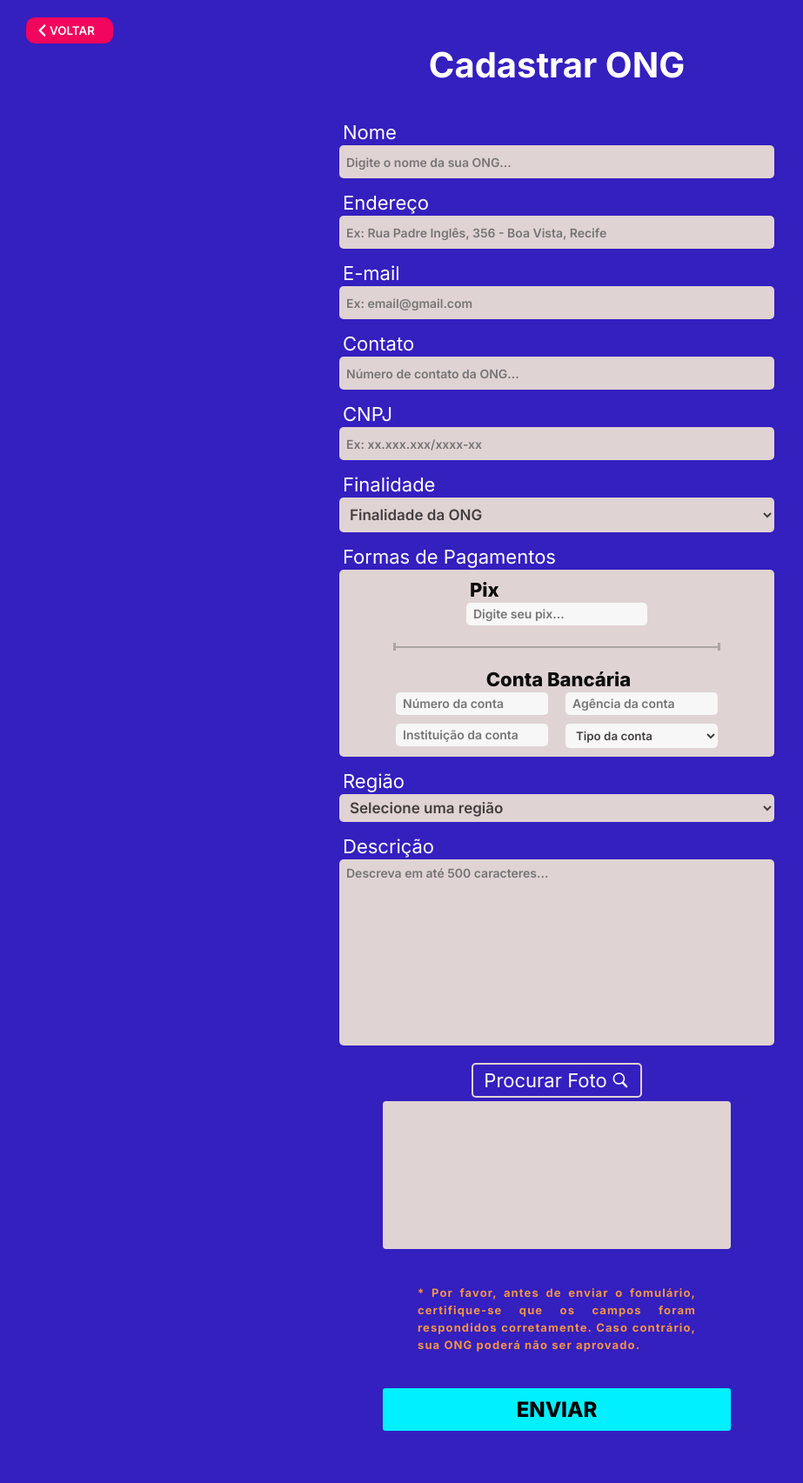
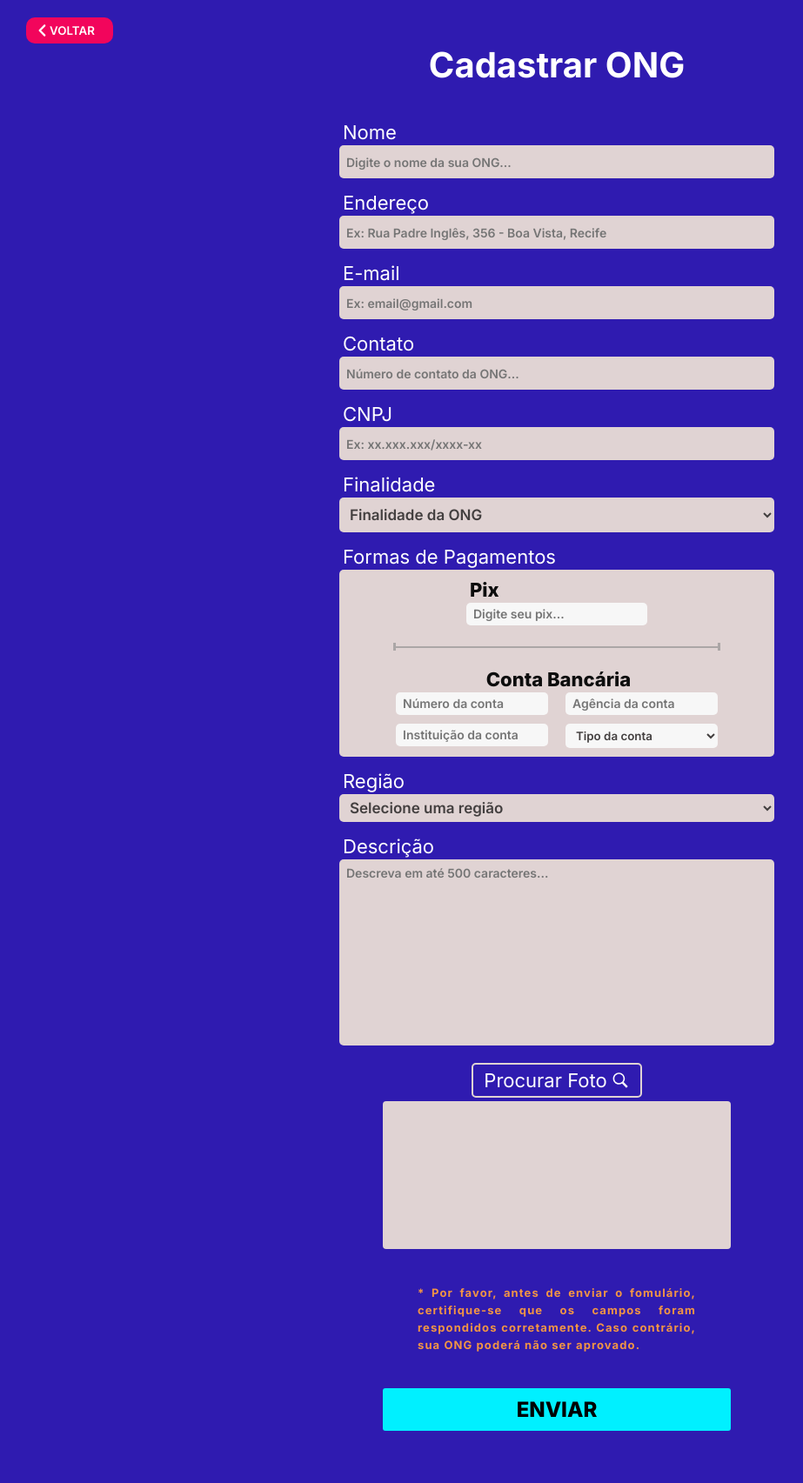
Before and after one commit to CrisGaius/doa-pe, a PHP site: page /pages/cadastrar-ong.html in a window 1280 px wide. Shown: the whole page at 87% size, without its empty margins (0-923 px from the left). Run offline with PHP 8.4, Linux system fonts and the light colour scheme.

Commit message:
colocando as novas cores, tanto no fundo, quanto no menu.

```diff
--- a/styles/config.css
+++ b/styles/config.css
@@ -6,14 +6,14 @@
 :root {
     --inter: 'Inter', sans-serif;
     --rosa: #F2055C;
-    --roxo: #341FBF;
+    --roxo: #2F1BB0;
     --ciano: #00F0FF;
     --ciano-escuro: #00bcc8;
     --amarelo: #F29544;
     --preto: #0D0D0D;
     --branco: #FFFFFF;
     --azul-linkedin: #48A3FF;
-    --azul-menu: #1C23B2;
+    --azul-menu: #191f8c;
     --verde: #199A22;
     --vermelho: #CC0303;
     --roxo-validação: #271987;
```
